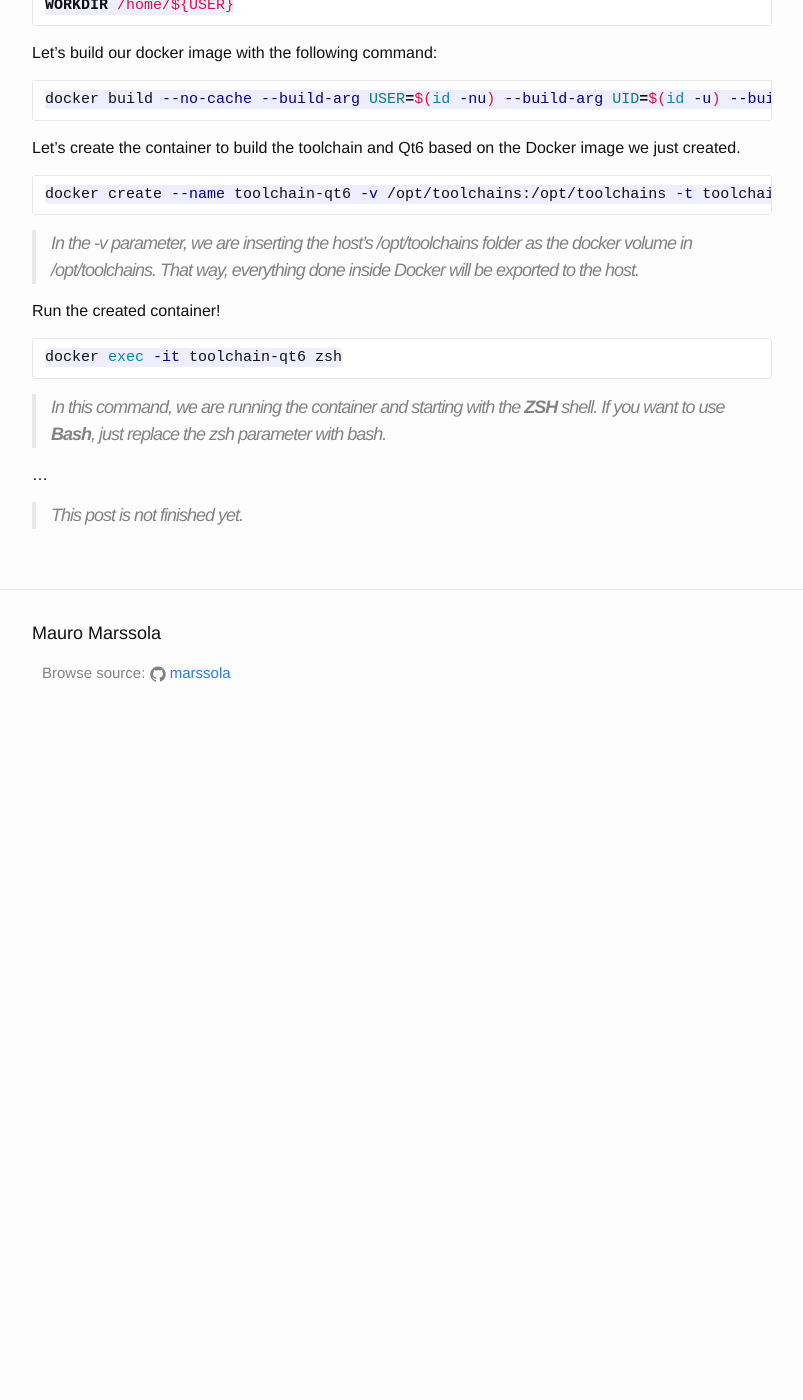
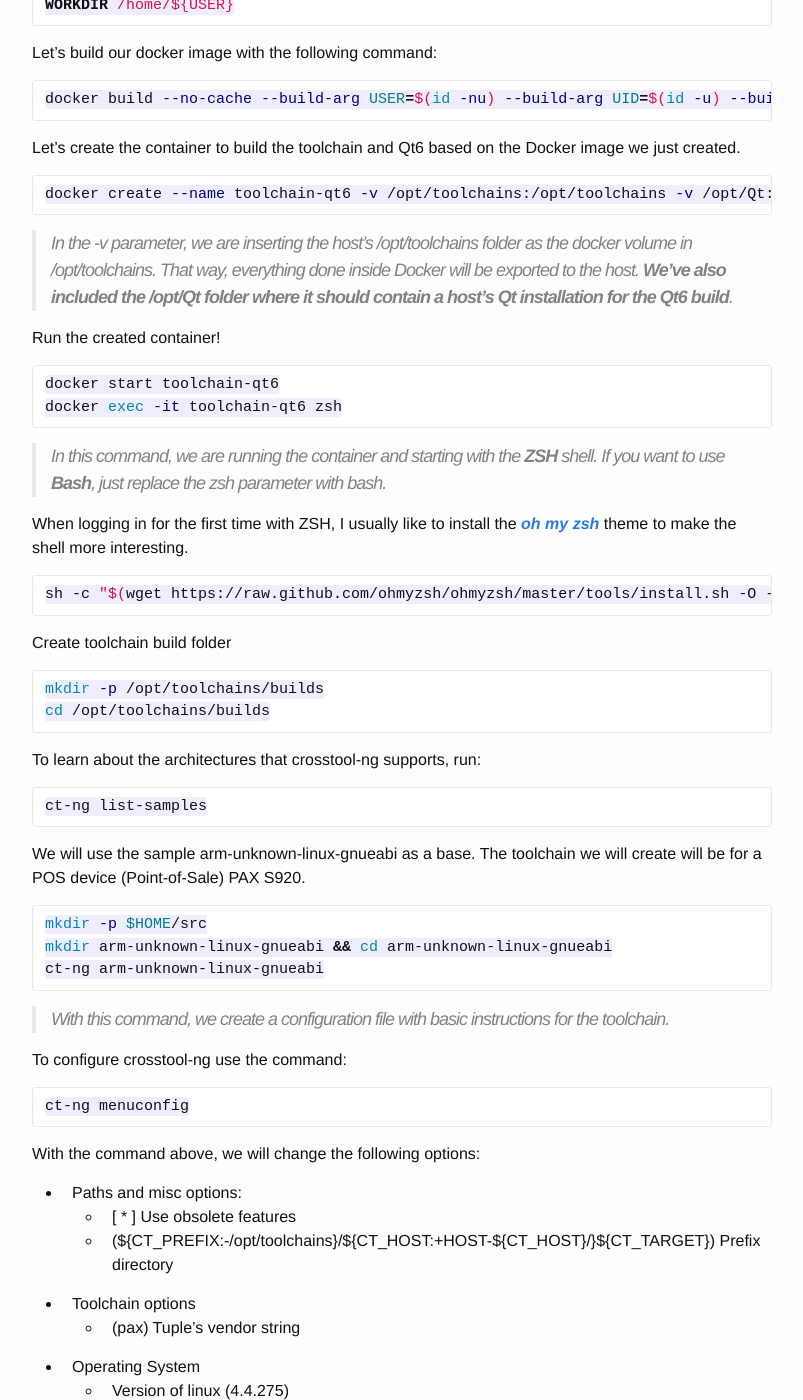
Before and after one commit to marssola/marssola.github.io, a Jekyll site: the page built from _posts/2021-07-19-qt6-cross-compiled-part1.md, in a window 1280 px wide and 1400 px high, scrolled down 1327 px. Shown: the whole window, without its empty margins (238-1041 px from the left). Built offline with Jekyll 4.4.1, drawn with Linux system fonts in a browser that asks for light colours; before the commit the page ends 2071 px from its top, so only the background shows below that; some of the changed text lies outside the part shown.

Commit message:
Finalized post

````diff
--- a/_posts/2021-07-19-qt6-cross-compiled-part1.md
+++ b/_posts/2021-07-19-qt6-cross-compiled-part1.md
@@ -12,11 +12,11 @@
 * Any Linux distribution
 * Docker installed and properly configured
 
->I won't cover Docker installation in this post, a quick search on **Google** will help you easily.
+>I won't cover Docker installation in this post, a quick search on **Google** will help you easily. :smirk:
 
 ## Starting
 
-To make it easier for other users to use, let's create HOME for the toolset in **/opt** and change the folder owner to be our user.
+To make it easier for other users to use, let's create HOME for the toolchain in **/opt** and change the folder owner to be our user.
 
 ```bash
 sudo mkdir -p /opt/toolchains
@@ -59,18 +59,86 @@
 Let's create the container to build the toolchain and Qt6 based on the Docker image we just created.
 
 ```bash
-docker create --name toolchain-qt6 -v /opt/toolchains:/opt/toolchains -t toolchains:latest
+docker create --name toolchain-qt6 -v /opt/toolchains:/opt/toolchains -v /opt/Qt:/opt/Qt -t toolchains:latest
 ```
 
->In the -v parameter, we are inserting the host's /opt/toolchains folder as the docker volume in /opt/toolchains. That way, everything done inside Docker will be exported to the host.
+>In the -v parameter, we are inserting the host's /opt/toolchains folder as the docker volume in /opt/toolchains. That way, everything done inside Docker will be exported to the host. _**We've also included the /opt/Qt folder where it should contain a host's Qt installation for the Qt6 build**_.
 
 Run the created container!
 
 ```bash
+docker start toolchain-qt6
 docker exec -it toolchain-qt6 zsh
 ```
 
 >In this command, we are running the container and starting with the **ZSH** shell. If you want to use **Bash**, just replace the zsh parameter with bash.
 
-...
->This post is not finished yet.
+When logging in for the first time with ZSH, I usually like to install the _**[oh my zsh](https://ohmyz.sh)**_ theme to make the shell more interesting.
+
+```bash
+sh -c "$(wget https://raw.github.com/ohmyzsh/ohmyzsh/master/tools/install.sh -O -)"
+```
+
+Create toolchain build folder
+
+```bash
+mkdir -p /opt/toolchains/builds
+cd /opt/toolchains/builds
+```
+
+To learn about the architectures that crosstool-ng supports, run:
+
+```bash
+ct-ng list-samples
+```
+
+We will use the sample arm-unknown-linux-gnueabi as a base. The toolchain we will create will be for a POS device (Point-of-Sale) PAX S920.
+
+```bash
+mkdir -p $HOME/src
+mkdir arm-unknown-linux-gnueabi && cd arm-unknown-linux-gnueabi
+ct-ng arm-unknown-linux-gnueabi
+```
+
+> With this command, we create a configuration file with basic instructions for the toolchain.
+
+To configure crosstool-ng use the command:
+
+```bash
+ct-ng menuconfig
+```
+
+With the command above, we will change the following options:
+
+* Paths and misc options:
+  * [ * ] Use obsolete features
+  * (\${CT_PREFIX:-/opt/toolchains}/\${CT_HOST:+HOST-\${CT_HOST}/}\${CT_TARGET}) Prefix directory
+* Toolchain options
+  * (pax) Tuple's vendor string
+* Operating System
+  * Version of linux (4.4.275)
+* Binary utilities
+  * Version of binutils (2.32)
+  * Linkers to enable (ld)
+* C-library
+  * Version of glibc (2.15 (OBSOLETE))
+* C compiler
+  * Version of gcc (8.5.0)
+* Debug facilities
+  * [ * ] duma
+  * [ * ] gdb
+  * [ * ] ltrace
+  * [ * ] strace
+
+> It is very important to combine _**binutils**_ versions with _**GCC**_. For this, a quick search can help you find the most suitable combination.
+**To avoid linking issues with libc, choose the same version included with the device in crosstool-ng.**
+
+To create the toolchain, run:
+
+```bash
+ct-ng build.$(nproc)
+```
+
+When finished, we will have the toolchain installed in the /opt/toolchains/arm-pax-linux-gnueabi folder.
+
+In the next post we will see how to compile Qt 6 with the toolchain we just generated. :sunglasses:
````
